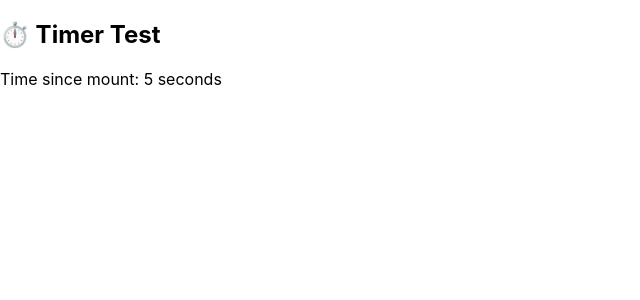
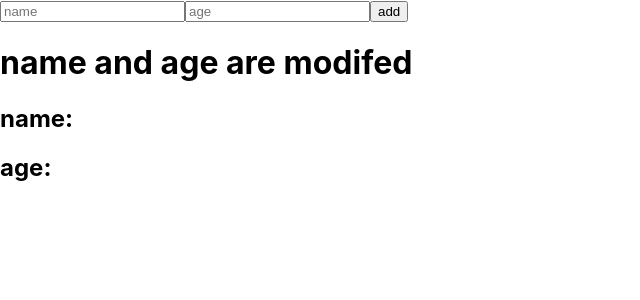
Before and after one commit to Mouha-med-ouchen/react_rep, a React (Create React App) app in the folder myapp/: page / in a window 1280 px wide. Shown: the top 300 px of the page, without its empty margins (0-640 px from the left). Built offline with nearby package versions, Linux system fonts and the light colour scheme.

Commit message:
React Hooks useStaet

```diff
--- a/myapp/src/Counter/Counter.jsx
+++ b/myapp/src/Counter/Counter.jsx
@@ -1,31 +1,17 @@
-import { Component } from "react";
+import { useState } from "react";
 
-export default class Timer extends Component {
-    constructor(props) {
-        super(props);
-        this.state = {
-            seconds: 0
-        };
-    }
+export default function Counter() {
+    const [count, setCount] = useState(0);
 
-    componentDidMount() {
-        this.interval = setInterval(() => {
-            this.setState(prevState => ({
-                seconds: prevState.seconds + 1
-            }));
-        }, 1000);
-    }
-
-    componentWillUnmount() {
-        clearInterval(this.interval); // نوقف العداد عند إزالة المكون
-    }
-
-    render() {
-        return (
-            <div>
-                <h2>⏱️ Timer Test</h2>
-                <p>Time since mount: {this.state.seconds} seconds</p>
+    return (
+        <>
+            <h2>🧩 Hook Test</h2>
+            <h1>{count}</h1>
+            <div style={{ display: "flex", gap: "10px" }}>
+                <button onClick={() => setCount(c => c + 1)}>+1</button>
+                <button onClick={() => setCount(c => c - 1)}>-1</button>
+                <button onClick={() => setCount(0)}>rest!</button>
             </div>
-        );
-    }
+        </>
+    );
 }
--- /dev/null
+++ b/myapp/src/Events/Event.jsx
@@ -0,0 +1,15 @@
+export default function Event() {
+
+
+
+    const handelClick = () => {
+        alert("BOOM")
+
+    }
+    return (
+        <>
+            <h1>cours events:</h1>
+            <input onKeyDownCapture={handelClick} />
+        </>
+    )
+}
--- /dev/null
+++ b/myapp/src/Form/Form.jsx
@@ -0,0 +1,36 @@
+import { useState } from "react"
+
+export default function Form() {
+
+    const [name, setName] = useState('');
+    const [age, setAge] = useState('');
+    const handeNameInput = () => {
+        const name = document.getElementById('name').value
+        setName(name)
+    }
+
+    const handeAgeInput = () => {
+        const age = document.getElementById('age').value
+        setAge(age)
+    }
+    const submit = (e) => {
+        e.preventDefault()
+        console.log({
+            name: name,
+            age: age
+        })
+    }
+    return <>
+
+        <input name="name" id="name" type="text" placeholder="name" onChange={handeNameInput} />
+        <input type="number" id="age" name="age" placeholder="age" onChange={handeAgeInput} />
+        <input type="submit" onClick={submit} value="add" />
+
+
+        <div>
+            <h1>name and age are modifed</h1>
+            <h2>name:{name}</h2>
+            <h2>age: {age}</h2>
+        </div>
+    </>
+}
--- a/myapp/src/index.js
+++ b/myapp/src/index.js
@@ -1,12 +1,12 @@
 import React from 'react';
 import ReactDOM from 'react-dom/client';
 import './index.css';
-import Counter from './Counter/Counter';
+import Event from './Events/Event';
+import Form from './Form/Form'
 
 const root = ReactDOM.createRoot(document.getElementById('root'));
 root.render(
   <React.StrictMode>
-
-  <Counter></Counter>
+  <Form></Form>
   </React.StrictMode>
 );
```
